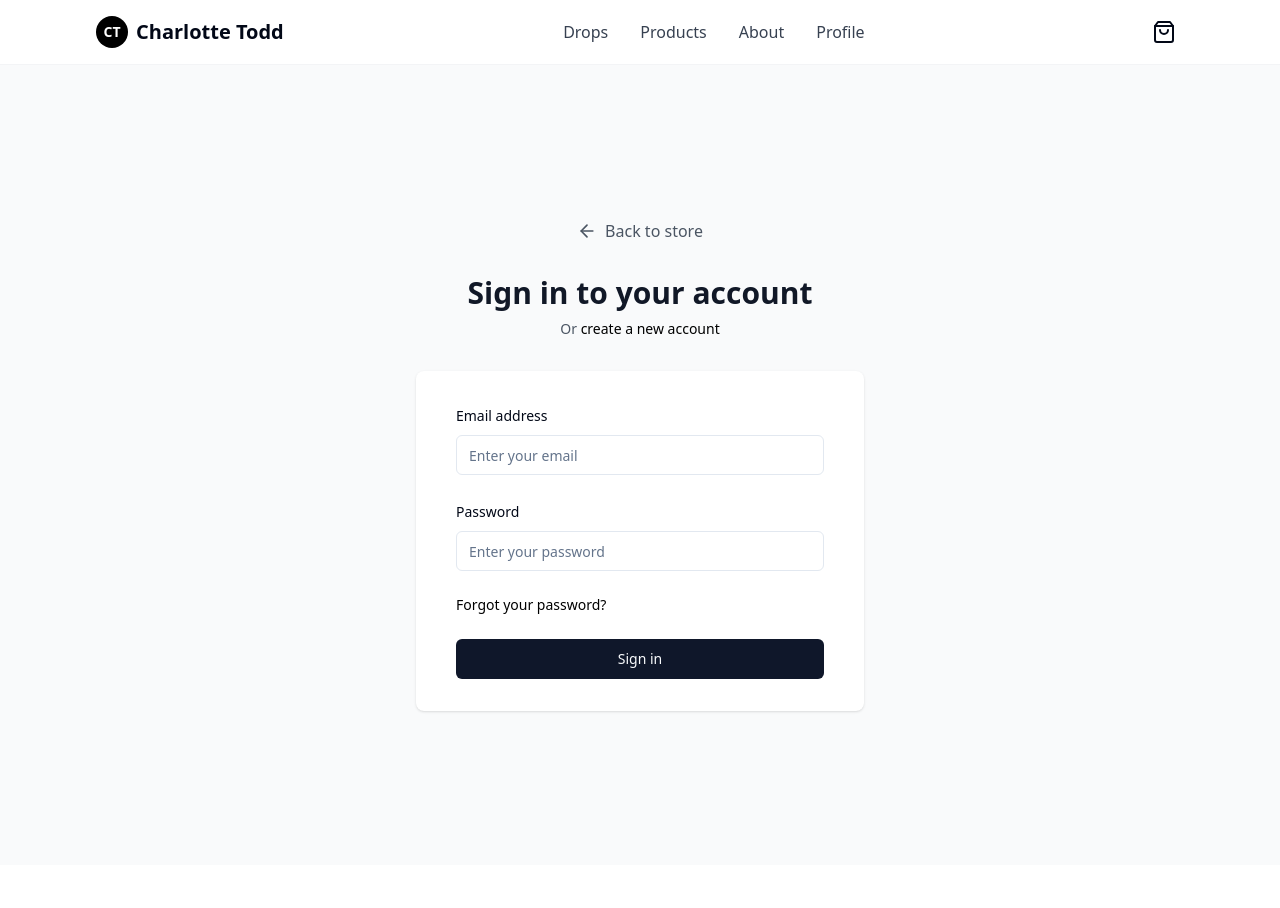
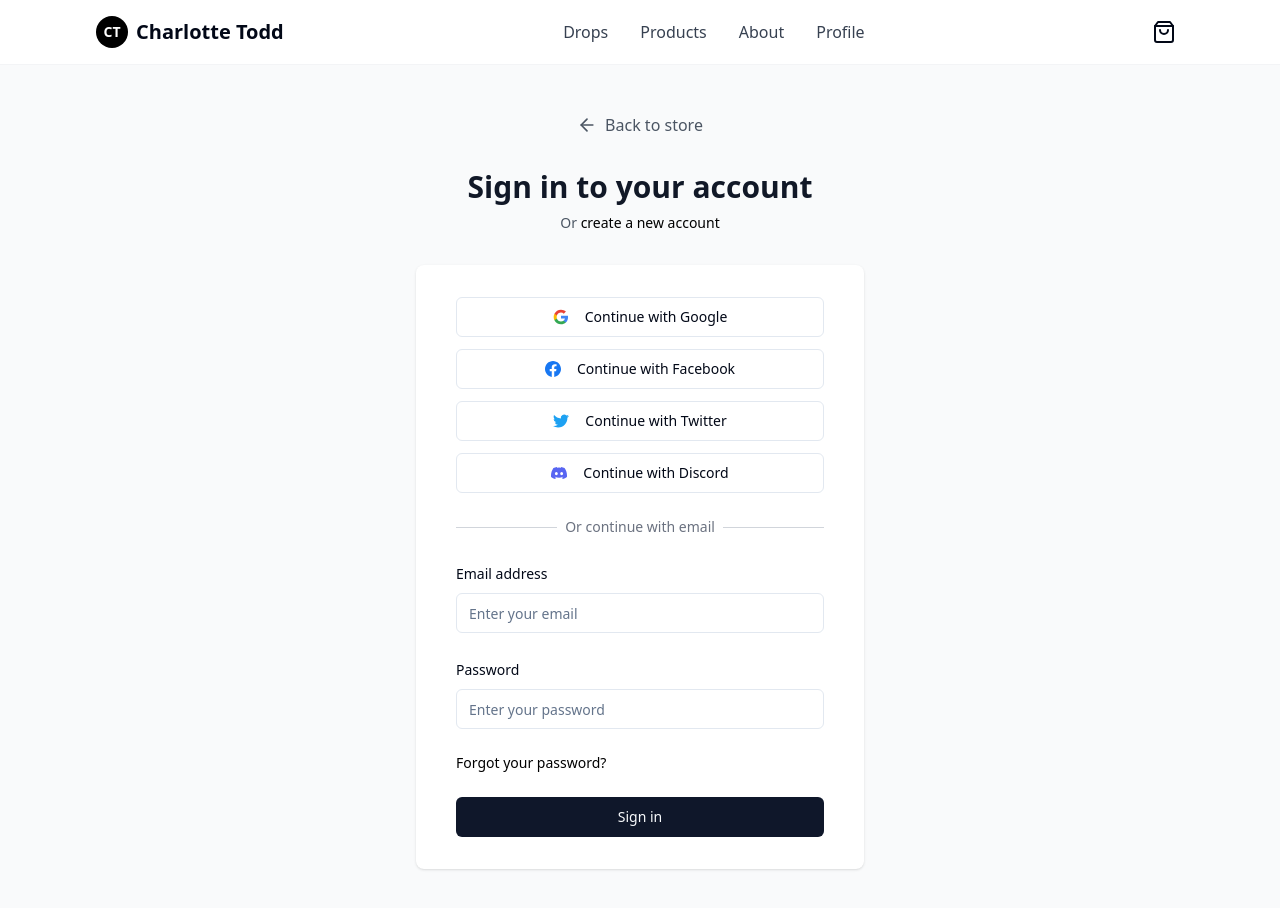
Before and after one commit to jetpack-drop42/drop-wave-front, a React (Vite) app: page /signin in a window 1280 px wide. Shown: the top 908 px of the page. Before the commit the page ends 865 px from the top, so only its background shows below. Built offline with nearby package versions, Linux system fonts and the light colour scheme.

Commit message:
feat: Add social login options
Add social login options using Twitter, Facebook, Google, and Discord, alongside email/password login.

```diff
--- a/src/components/pages/SignInPage.tsx
+++ b/src/components/pages/SignInPage.tsx
@@ -1,4 +1,3 @@
-
 import { useState } from 'react';
 import { Link } from 'react-router-dom';
 import { ArrowLeft } from 'lucide-react';
@@ -26,6 +25,11 @@ const SignInPage = () => {
     }, 1000);
   };
 
+  const handleSocialLogin = (provider: string) => {
+    console.log(`${provider} login clicked`);
+    // TODO: Implement social login with Supabase
+  };
+
   return (
     <div className="min-h-screen bg-gray-50 flex flex-col justify-center py-12 sm:px-6 lg:px-8">
       <div className="sm:mx-auto sm:w-full sm:max-w-md">
@@ -50,8 +54,67 @@ const SignInPage = () => {
 
       <div className="mt-8 sm:mx-auto sm:w-full sm:max-w-md">
         <div className="bg-white py-8 px-4 shadow sm:rounded-lg sm:px-10">
+          {/* Social Login Buttons */}
+          <div className="space-y-3 mb-6">
+            <Button
+              variant="outline"
+              className="w-full"
+              onClick={() => handleSocialLogin('google')}
+            >
+              <svg className="w-5 h-5 mr-2" viewBox="0 0 24 24">
+                <path fill="#4285F4" d="M22.56 12.25c0-.78-.07-1.53-.2-2.25H12v4.26h5.92c-.26 1.37-1.04 2.53-2.21 3.31v2.77h3.57c2.08-1.92 3.28-4.74 3.28-8.09z"/>
+                <path fill="#34A853" d="M12 23c2.97 0 5.46-.98 7.28-2.66l-3.57-2.77c-.98.66-2.23 1.06-3.71 1.06-2.86 0-5.29-1.93-6.16-4.53H2.18v2.84C3.99 20.53 7.7 23 12 23z"/>
+                <path fill="#FBBC05" d="M5.84 14.09c-.22-.66-.35-1.36-.35-2.09s.13-1.43.35-2.09V7.07H2.18C1.43 8.55 1 10.22 1 12s.43 3.45 1.18 4.93l2.85-2.22.81-.62z"/>
+                <path fill="#EA4335" d="M12 5.38c1.62 0 3.06.56 4.21 1.64l3.15-3.15C17.45 2.09 14.97 1 12 1 7.7 1 3.99 3.47 2.18 7.07l3.66 2.84c.87-2.6 3.3-4.53 6.16-4.53z"/>
+              </svg>
+              Continue with Google
+            </Button>
+
+            <Button
+              variant="outline"
+              className="w-full"
+              onClick={() => handleSocialLogin('facebook')}
+            >
+              <svg className="w-5 h-5 mr-2" fill="#1877F2" viewBox="0 0 24 24">
+                <path d="M24 12.073c0-6.627-5.373-12-12-12s-12 5.373-12 12c0 5.99 4.388 10.954 10.125 11.854v-8.385H7.078v-3.47h3.047V9.43c0-3.007 1.792-4.669 4.533-4.669 1.312 0 2.686.235 2.686.235v2.953H15.83c-1.491 0-1.956.925-1.956 1.874v2.25h3.328l-.532 3.47h-2.796v8.385C19.612 23.027 24 18.062 24 12.073z"/>
+              </svg>
+              Continue with Facebook
+            </Button>
+
+            <Button
+              variant="outline"
+              className="w-full"
+              onClick={() => handleSocialLogin('twitter')}
+            >
+              <svg className="w-5 h-5 mr-2" fill="#1DA1F2" viewBox="0 0 24 24">
+                <path d="M23.953 4.57a10 10 0 01-2.825.775 4.958 4.958 0 002.163-2.723c-.951.555-2.005.959-3.127 1.184a4.92 4.92 0 00-8.384 4.482C7.69 8.095 4.067 6.13 1.64 3.162a4.822 4.822 0 00-.666 2.475c0 1.71.87 3.213 2.188 4.096a4.904 4.904 0 01-2.228-.616v.06a4.923 4.923 0 003.946 4.827 4.996 4.996 0 01-2.212.085 4.936 4.936 0 004.604 3.417 9.867 9.867 0 01-6.102 2.105c-.39 0-.779-.023-1.17-.067a13.995 13.995 0 007.557 2.209c9.053 0 13.998-7.496 13.998-13.985 0-.21 0-.42-.015-.63A9.935 9.935 0 0024 4.59z"/>
+              </svg>
+              Continue with Twitter
+            </Button>
+
+            <Button
+              variant="outline"
+              className="w-full"
+              onClick={() => handleSocialLogin('discord')}
+            >
+              <svg className="w-5 h-5 mr-2" fill="#5865F2" viewBox="0 0 24 24">
+                <path d="M20.317 4.37a19.791 19.791 0 0 0-4.885-1.515.074.074 0 0 0-.079.037c-.21.375-.444.864-.608 1.25a18.27 18.27 0 0 0-5.487 0 12.64 12.64 0 0 0-.617-1.25.077.077 0 0 0-.079-.037A19.736 19.736 0 0 0 3.677 4.37a.07.07 0 0 0-.032.027C.533 9.046-.32 13.58.099 18.057a.082.082 0 0 0 .031.057 19.9 19.9 0 0 0 5.993 3.03.078.078 0 0 0 .084-.028 14.09 14.09 0 0 0 1.226-1.994.076.076 0 0 0-.041-.106 13.107 13.107 0 0 1-1.872-.892.077.077 0 0 1-.008-.128 10.2 10.2 0 0 0 .372-.292.074.074 0 0 1 .077-.010c3.928 1.793 8.18 1.793 12.062 0a.074.074 0 0 1 .078.01c.12.098.246.198.373.292a.077.077 0 0 1-.006.127 12.299 12.299 0 0 1-1.873.892.077.077 0 0 0-.041.107c.36.698.772 1.362 1.225 1.993a.076.076 0 0 0 .084.028 19.839 19.839 0 0 0 6.002-3.03.077.077 0 0 0 .032-.054c.5-5.177-.838-9.674-3.549-13.66a.061.061 0 0 0-.031-.03zM8.02 15.33c-1.183 0-2.157-1.085-2.157-2.419 0-1.333.956-2.419 2.157-2.419 1.21 0 2.176 1.096 2.157 2.42 0 1.333-.956 2.418-2.157 2.418zm7.975 0c-1.183 0-2.157-1.085-2.157-2.419 0-1.333.955-2.419 2.157-2.419 1.21 0 2.176 1.096 2.157 2.42 0 1.333-.946 2.418-2.157 2.418z"/>
+              </svg>
+              Continue with Discord
+            </Button>
+          </div>
+
+          <div className="relative">
+            <div className="absolute inset-0 flex items-center">
+              <div className="w-full border-t border-gray-300" />
+            </div>
+            <div className="relative flex justify-center text-sm">
+              <span className="px-2 bg-white text-gray-500">Or continue with email</span>
+            </div>
+          </div>
+
           <Form {...form}>
-            <form onSubmit={form.handleSubmit(onSubmit)} className="space-y-6">
+            <form onSubmit={form.handleSubmit(onSubmit)} className="space-y-6 mt-6">
               <FormField
                 control={form.control}
                 name="email"
--- a/src/components/pages/SignUpPage.tsx
+++ b/src/components/pages/SignUpPage.tsx
@@ -1,4 +1,3 @@
-
 import { useState } from 'react';
 import { Link } from 'react-router-dom';
 import { ArrowLeft } from 'lucide-react';
@@ -36,6 +35,11 @@ const SignUpPage = () => {
     }, 1000);
   };
 
+  const handleSocialLogin = (provider: string) => {
+    console.log(`${provider} signup clicked`);
+    // TODO: Implement social signup with Supabase
+  };
+
   return (
     <div className="min-h-screen bg-gray-50 flex flex-col justify-center py-12 sm:px-6 lg:px-8">
       <div className="sm:mx-auto sm:w-full sm:max-w-md">
@@ -60,8 +64,67 @@ const SignUpPage = () => {
 
       <div className="mt-8 sm:mx-auto sm:w-full sm:max-w-md">
         <div className="bg-white py-8 px-4 shadow sm:rounded-lg sm:px-10">
+          {/* Social Login Buttons */}
+          <div className="space-y-3 mb-6">
+            <Button
+              variant="outline"
+              className="w-full"
+              onClick={() => handleSocialLogin('google')}
+            >
+              <svg className="w-5 h-5 mr-2" viewBox="0 0 24 24">
+                <path fill="#4285F4" d="M22.56 12.25c0-.78-.07-1.53-.2-2.25H12v4.26h5.92c-.26 1.37-1.04 2.53-2.21 3.31v2.77h3.57c2.08-1.92 3.28-4.74 3.28-8.09z"/>
+                <path fill="#34A853" d="M12 23c2.97 0 5.46-.98 7.28-2.66l-3.57-2.77c-.98.66-2.23 1.06-3.71 1.06-2.86 0-5.29-1.93-6.16-4.53H2.18v2.84C3.99 20.53 7.7 23 12 23z"/>
+                <path fill="#FBBC05" d="M5.84 14.09c-.22-.66-.35-1.36-.35-2.09s.13-1.43.35-2.09V7.07H2.18C1.43 8.55 1 10.22 1 12s.43 3.45 1.18 4.93l2.85-2.22.81-.62z"/>
+                <path fill="#EA4335" d="M12 5.38c1.62 0 3.06.56 4.21 1.64l3.15-3.15C17.45 2.09 14.97 1 12 1 7.7 1 3.99 3.47 2.18 7.07l3.66 2.84c.87-2.6 3.3-4.53 6.16-4.53z"/>
+              </svg>
+              Continue with Google
+            </Button>
+
+            <Button
+              variant="outline"
+              className="w-full"
+              onClick={() => handleSocialLogin('facebook')}
+            >
+              <svg className="w-5 h-5 mr-2" fill="#1877F2" viewBox="0 0 24 24">
+                <path d="M24 12.073c0-6.627-5.373-12-12-12s-12 5.373-12 12c0 5.99 4.388 10.954 10.125 11.854v-8.385H7.078v-3.47h3.047V9.43c0-3.007 1.792-4.669 4.533-4.669 1.312 0 2.686.235 2.686.235v2.953H15.83c-1.491 0-1.956.925-1.956 1.874v2.25h3.328l-.532 3.47h-2.796v8.385C19.612 23.027 24 18.062 24 12.073z"/>
+              </svg>
+              Continue with Facebook
+            </Button>
+
+            <Button
+              variant="outline"
+              className="w-full"
+              onClick={() => handleSocialLogin('twitter')}
+            >
+              <svg className="w-5 h-5 mr-2" fill="#1DA1F2" viewBox="0 0 24 24">
+                <path d="M23.953 4.57a10 10 0 01-2.825.775 4.958 4.958 0 002.163-2.723c-.951.555-2.005.959-3.127 1.184a4.92 4.92 0 00-8.384 4.482C7.69 8.095 4.067 6.13 1.64 3.162a4.822 4.822 0 00-.666 2.475c0 1.71.87 3.213 2.188 4.096a4.904 4.904 0 01-2.228-.616v.06a4.923 4.923 0 003.946 4.827 4.996 4.996 0 01-2.212.085 4.936 4.936 0 004.604 3.417 9.867 9.867 0 01-6.102 2.105c-.39 0-.779-.023-1.17-.067a13.995 13.995 0 007.557 2.209c9.053 0 13.998-7.496 13.998-13.985 0-.21 0-.42-.015-.63A9.935 9.935 0 0024 4.59z"/>
+              </svg>
+              Continue with Twitter
+            </Button>
+
+            <Button
+              variant="outline"
+              className="w-full"
+              onClick={() => handleSocialLogin('discord')}
+            >
+              <svg className="w-5 h-5 mr-2" fill="#5865F2" viewBox="0 0 24 24">
+                <path d="M20.317 4.37a19.791 19.791 0 0 0-4.885-1.515.074.074 0 0 0-.079.037c-.21.375-.444.864-.608 1.25a18.27 18.27 0 0 0-5.487 0 12.64 12.64 0 0 0-.617-1.25.077.077 0 0 0-.079-.037A19.736 19.736 0 0 0 3.677 4.37a.07.07 0 0 0-.032.027C.533 9.046-.32 13.58.099 18.057a.082.082 0 0 0 .031.057 19.9 19.9 0 0 0 5.993 3.03.078.078 0 0 0 .084-.028 14.09 14.09 0 0 0 1.226-1.994.076.076 0 0 0-.041-.106 13.107 13.107 0 0 1-1.872-.892.077.077 0 0 1-.008-.128 10.2 10.2 0 0 0 .372-.292.074.074 0 0 1 .077-.010c3.928 1.793 8.18 1.793 12.062 0a.074.074 0 0 1 .078.01c.12.098.246.198.373.292a.077.077 0 0 1-.006.127 12.299 12.299 0 0 1-1.873.892.077.077 0 0 0-.041.107c.36.698.772 1.362 1.225 1.993a.076.076 0 0 0 .084.028 19.839 19.839 0 0 0 6.002-3.03.077.077 0 0 0 .032-.054c.5-5.177-.838-9.674-3.549-13.66a.061.061 0 0 0-.031-.03zM8.02 15.33c-1.183 0-2.157-1.085-2.157-2.419 0-1.333.956-2.419 2.157-2.419 1.21 0 2.176 1.096 2.157 2.42 0 1.333-.956 2.418-2.157 2.418zm7.975 0c-1.183 0-2.157-1.085-2.157-2.419 0-1.333.955-2.419 2.157-2.419 1.21 0 2.176 1.096 2.157 2.42 0 1.333-.946 2.418-2.157 2.418z"/>
+              </svg>
+              Continue with Discord
+            </Button>
+          </div>
+
+          <div className="relative">
+            <div className="absolute inset-0 flex items-center">
+              <div className="w-full border-t border-gray-300" />
+            </div>
+            <div className="relative flex justify-center text-sm">
+              <span className="px-2 bg-white text-gray-500">Or continue with email</span>
+            </div>
+          </div>
+
           <Form {...form}>
-            <form onSubmit={form.handleSubmit(onSubmit)} className="space-y-6">
+            <form onSubmit={form.handleSubmit(onSubmit)} className="space-y-6 mt-6">
               <div className="grid grid-cols-2 gap-4">
                 <FormField
                   control={form.control}
```
